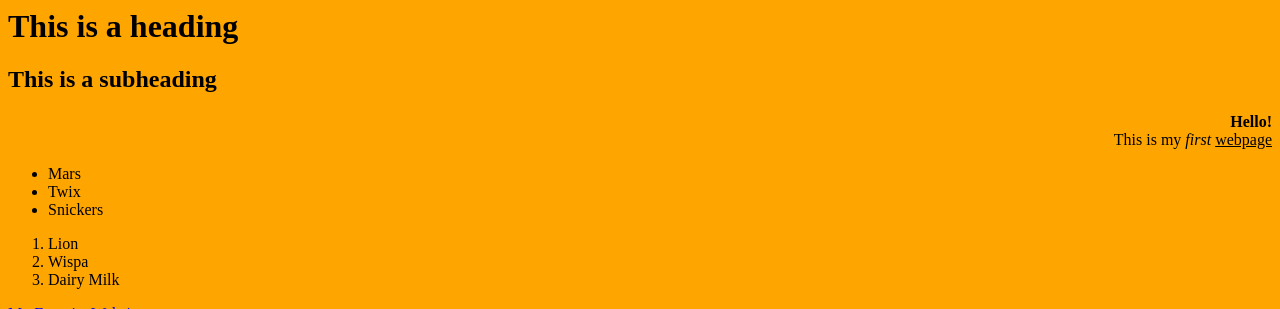
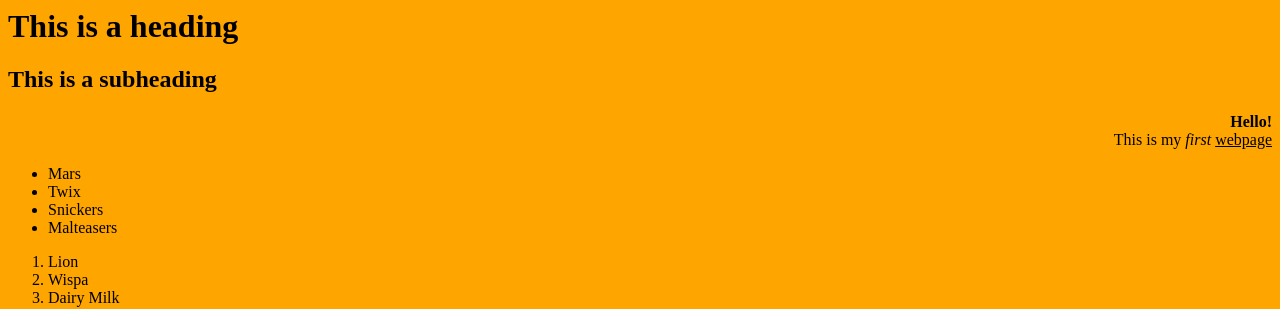
Before and after one commit to rewilkinson/CFGT17, a plain HTML site: page index.html in a window 1280 px wide. Shown: the top 309 px of the page. Drawn offline with Linux system fonts and the light colour scheme.

Commit message:
Added Malteasers

```diff
--- a/index.html
+++ b/index.html
@@ -15,6 +15,7 @@ This is my <em>first</em> <u>webpage</u></p>
 	<li>Mars</li>
 	<li>Twix</li>
 	<li>Snickers</li>
+	<li>Malteasers</li>
 	</li>
 </ul>
 
```
